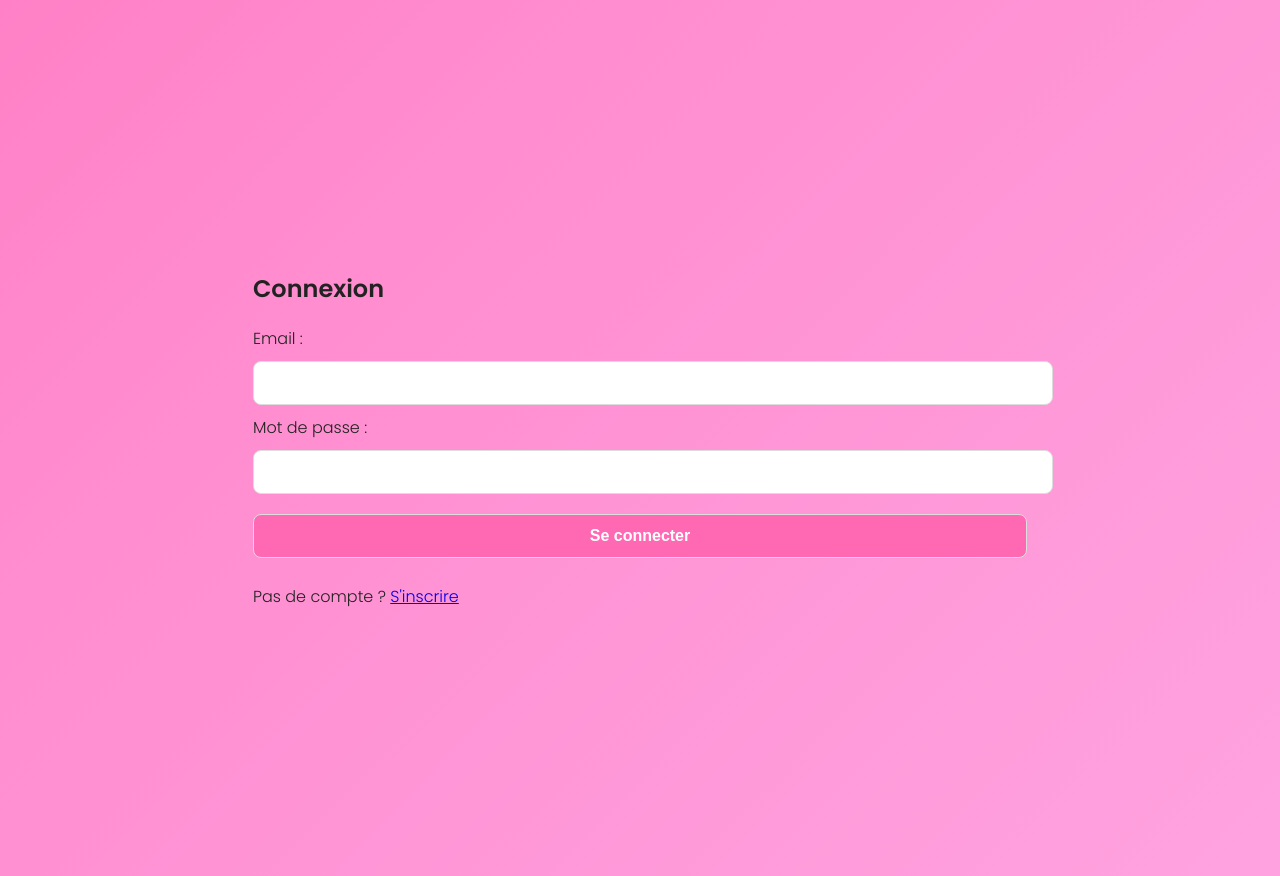
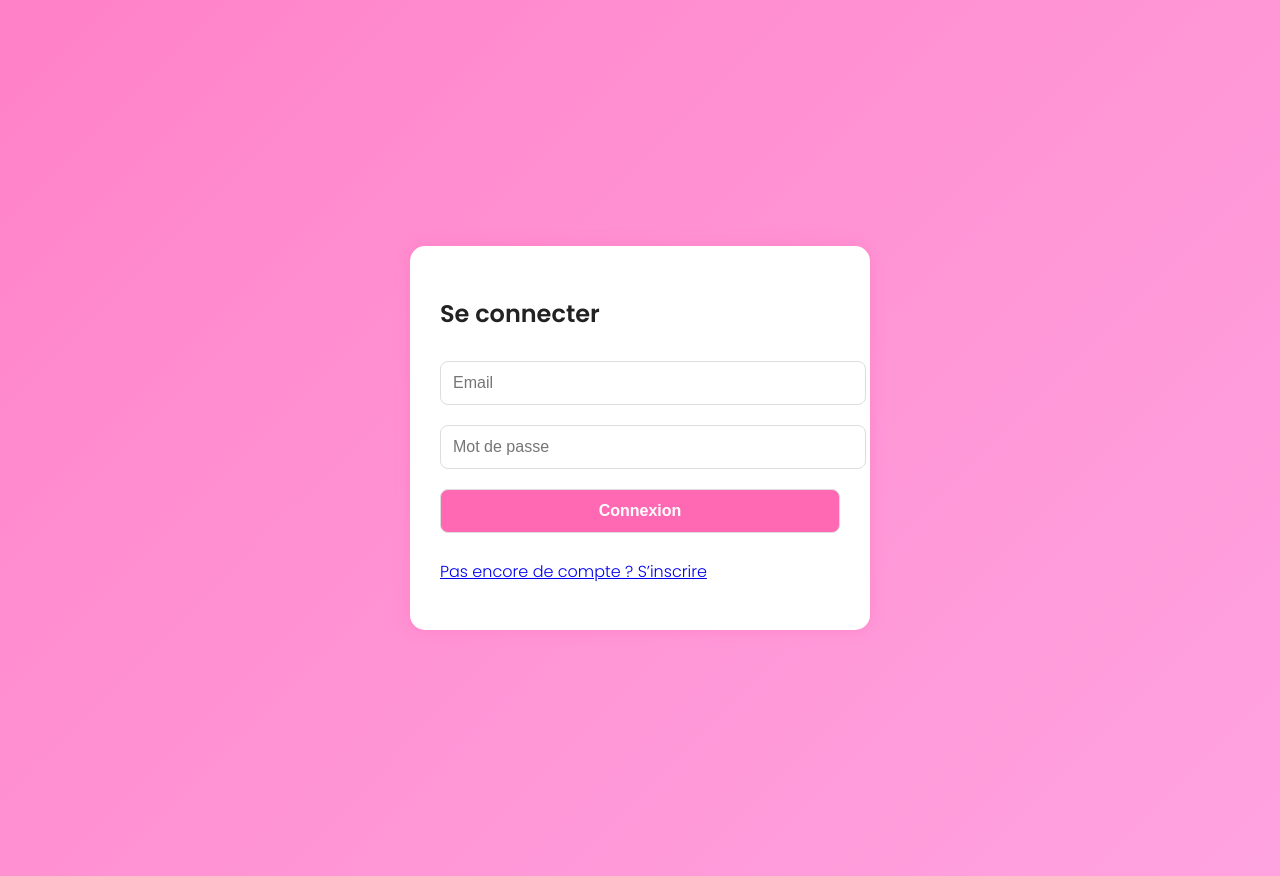
Before and after one commit to MRC-Tech999/Custom--space, a website: page public/login.html in a window 1280 px wide. Drawn offline with Linux system fonts and the light colour scheme.

Commit message:
Update login.html

```diff
--- a/public/login.html
+++ b/public/login.html
@@ -1,25 +1,19 @@
 <!DOCTYPE html>
 <html lang="fr">
 <head>
-    <meta charset="UTF-8">
-    <meta name="viewport" content="width=device-width, initial-scale=1.0">
-    <title>Connexion - YAMA Social</title>
-    <link rel="stylesheet" href="style.css">
+  <meta charset="UTF-8">
+  <title>Connexion</title>
+  <link rel="stylesheet" href="style.css">
 </head>
-<body>
-    <div class="form-container">
-        <h2>Connexion</h2>
-        <form action="/login" method="POST">
-            <label for="email">Email :</label>
-            <input type="email" id="email" name="email" required>
-
-            <label for="password">Mot de passe :</label>
-            <input type="password" id="password" name="password" required>
-
-            <button type="submit">Se connecter</button>
-        </form>
-        <p>Pas de compte ? <a href="register.html">S'inscrire</a></p>
-    </div>
-    <script src="script.js"></script>
+<body class="gradient">
+  <div class="container">
+    <h2>Se connecter</h2>
+    <form method="POST" action="/login">
+      <input type="email" name="email" placeholder="Email" required>
+      <input type="password" name="password" placeholder="Mot de passe" required>
+      <button type="submit" class="btn">Connexion</button>
+    </form>
+    <p><a href="register.html">Pas encore de compte ? S’inscrire</a></p>
+  </div>
 </body>
 </html>
```
